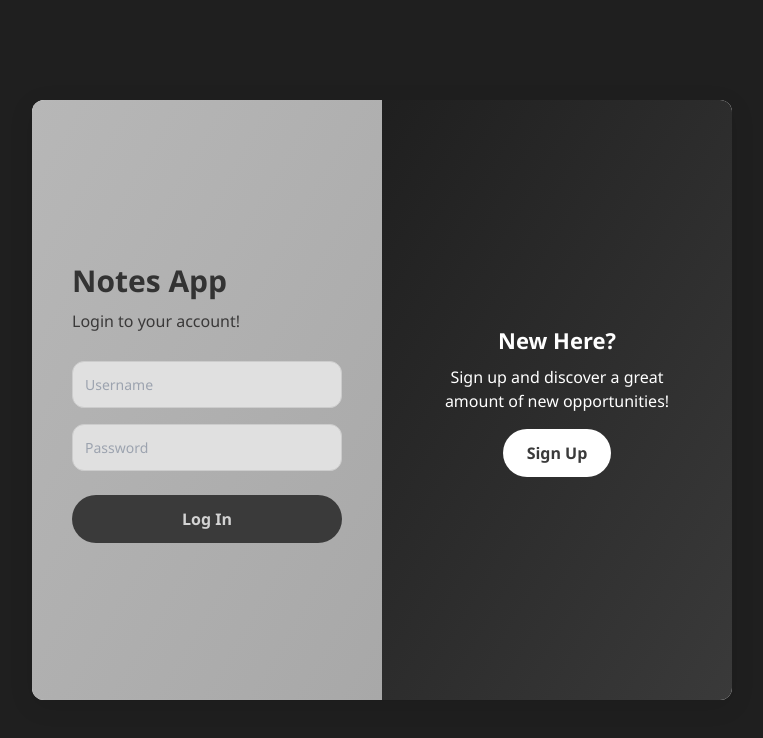
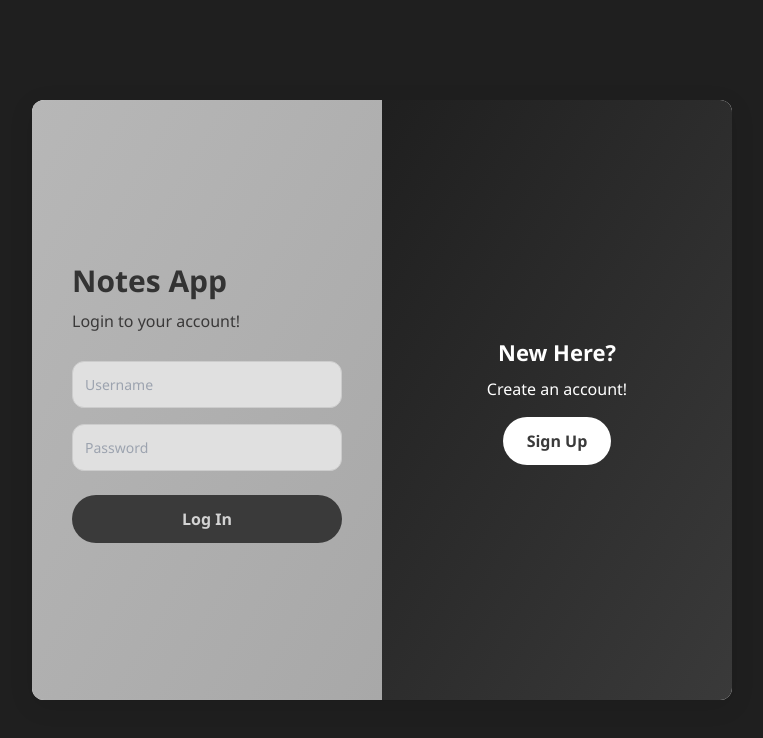
Before and after one commit to Brock-Saunders/COP4331_LargeProject_16, a React (Vite) app in the folder frontend/: page / in a window 1280 px wide. Shown: the top 738 px of the page, without its empty margins (258-1021 px from the left). Built offline with nearby package versions, Linux system fonts and the light colour scheme.

Commit message:
changed message above sign up

```diff
--- a/frontend/src/components/Login.tsx
+++ b/frontend/src/components/Login.tsx
@@ -103,7 +103,7 @@ function Login({ onLogin }: LoginProps) {
         </div>
         <div className="login-right">
           <h2 className="new-here-heading">New Here?</h2>
-          <p>Sign up and discover a great amount of new opportunities!</p>
+          <p>Create an account!</p>
           <a href="/register" className="signup-button">Sign Up</a>
         </div>
       </div>
```
